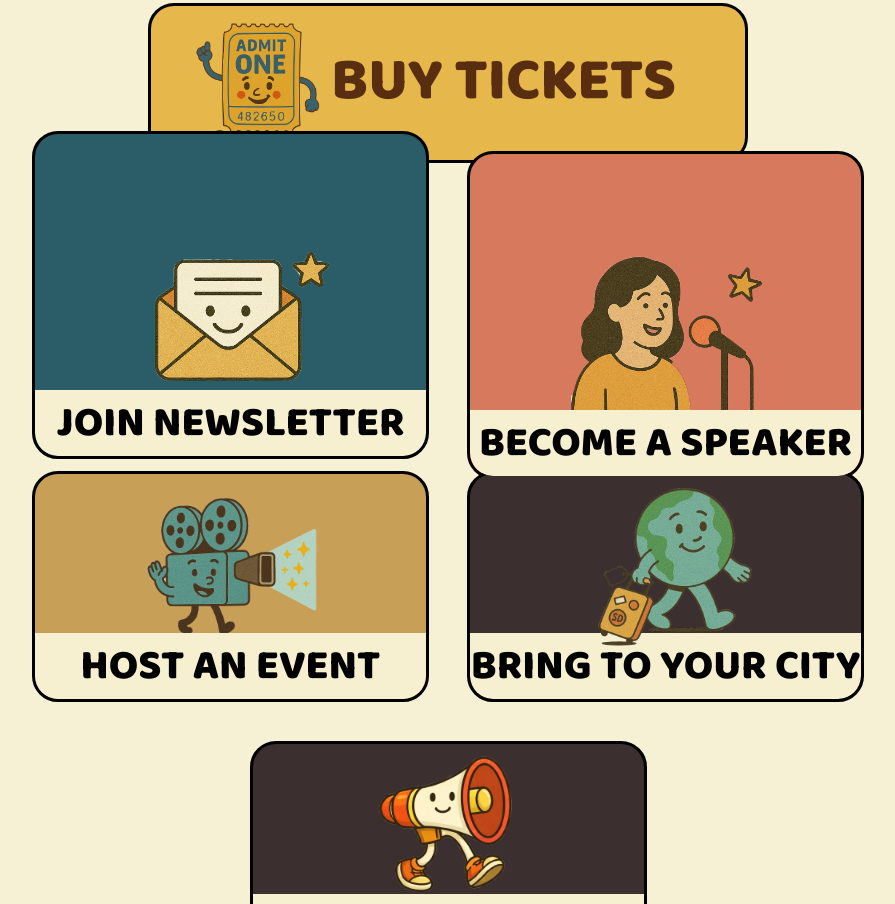
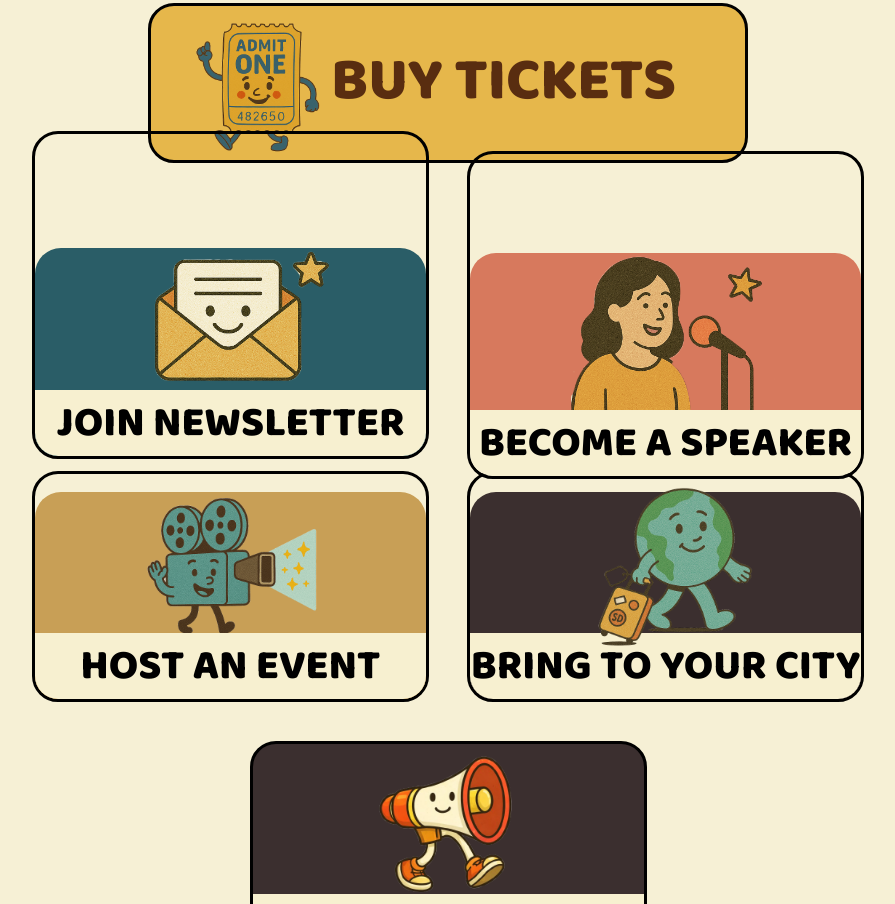
Before and after one commit to jeanericgagnon/social-study-site, an Astro site in the folder social-study-site/: page / in a window 1280 px wide. Shown: the part 717-1621 px from the top of the page, without its empty margins (192-1087 px from the left). Built offline with nearby package versions, Linux system fonts and the light colour scheme; Astro itself is replaced by a stand-in of ours.

Commit message:
Restore action card layout: partial color block with full border

```diff
--- a/social-study-site/src/pages/index.astro
+++ b/social-study-site/src/pages/index.astro
@@ -198,9 +198,16 @@ const faqs = [
                   style={{ height: index <= 1 ? '328px' : '231px' }}
                 >
                   <div
-                    class="relative h-full w-full overflow-hidden rounded-[26px] border-[3px] border-solid border-black"
-                    style={{ backgroundColor: card.bg }}
+                    class="relative h-full w-full overflow-hidden rounded-[26px] border-[3px] border-solid border-black bg-transparent"
                   >
+                    <div
+                      class="absolute left-0 w-full rounded-[26px]"
+                      style={{
+                        backgroundColor: card.bg,
+                        height: index <= 1 ? '212px' : '212px',
+                        top: index === 0 ? '114px' : index === 1 ? '99px' : '18px',
+                      }}
+                    ></div>
                     <img
                       class="absolute object-contain"
                       alt={card.title}
```
